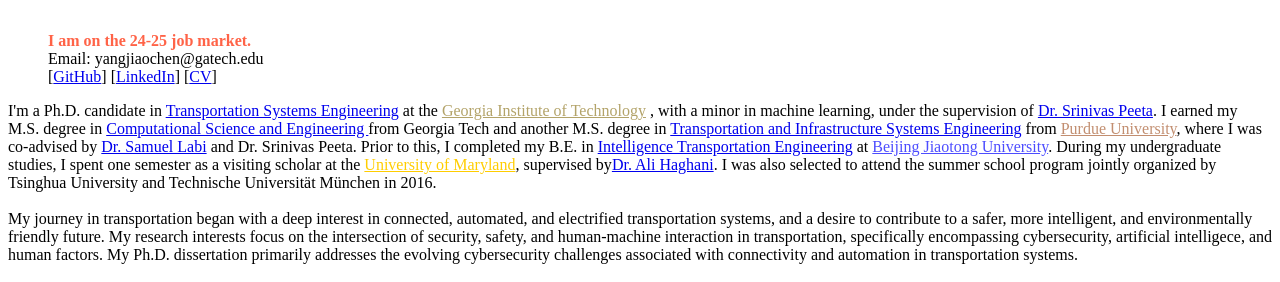
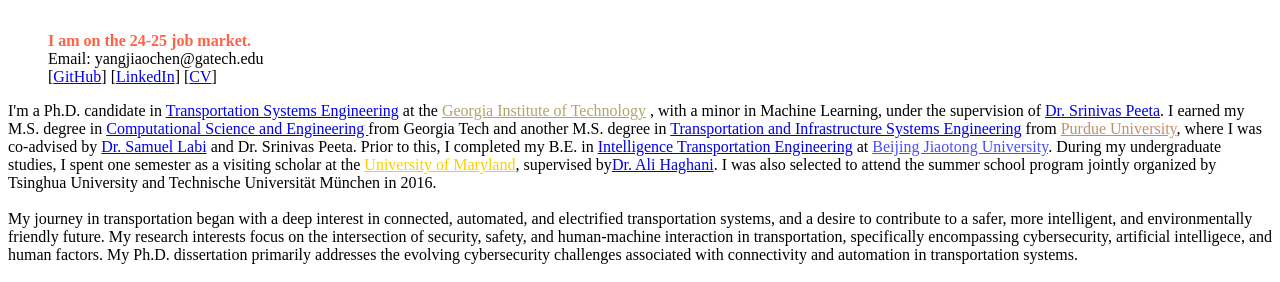
Before and after one commit to YangjiaoChen/YangjiaoChen.github.io, a Jekyll site: the page built from index.html, in a window 1280 px wide. Shown: the part 589-871 px from the top of the page. Built offline with Jekyll 4.4.1, drawn with Linux system fonts in a browser that asks for light colours.

```diff
--- a/index.html
+++ b/index.html
@@ -116,7 +116,7 @@ title: "Yangjiao Chen"
 <div class="col-md-11">
 <p>
 I'm a Ph.D. candidate in <a href="https://prod.ce.gatech.edu/academics/groups/transportation" target="_blank">Transportation Systems Engineering</a> at the <a href="https://www.gatech.edu" target="_blank" style="color:rgb(179,163,105)">Georgia Institute of Technology</a>
-,  with a minor in machine learning, under the supervision of <a href="https://ce.gatech.edu/directory/person/srinivas-peeta" target="_blank">Dr. Srinivas Peeta</a>.
+,  with a minor in Machine Learning, under the supervision of <a href="https://ce.gatech.edu/directory/person/srinivas-peeta" target="_blank">Dr. Srinivas Peeta</a>.
 I earned my M.S. degree in <a href="https://cse.gatech.edu" target="_blank">Computational Science and Engineering </a> from Georgia Tech and another M.S. degree in <a href="https://engineering.purdue.edu/CE/Academics/Groups/Transportation" target="_blank">Transportation and Infrastructure Systems Engineering</a>
 from <a href="https://www.purdue.edu" target="_blank" style="color:rgb(194,142,112)">Purdue University</a>, where I was co-advised by <a href="https://engineering.purdue.edu/CE/People/ptProfile?resource_id=2416" target="_blank">Dr. Samuel Labi</a>
 and Dr. Srinivas Peeta. Prior to this, I completed my B.E. in <a href="http://en.trans.bjtu.edu.cn" target="_blank">Intelligence Transportation Engineering</a> at <a href="http://en.njtu.edu.cn" target="_blank"  style="color:rgb(77,77,255)">Beijing Jiaotong University</a>.
```
